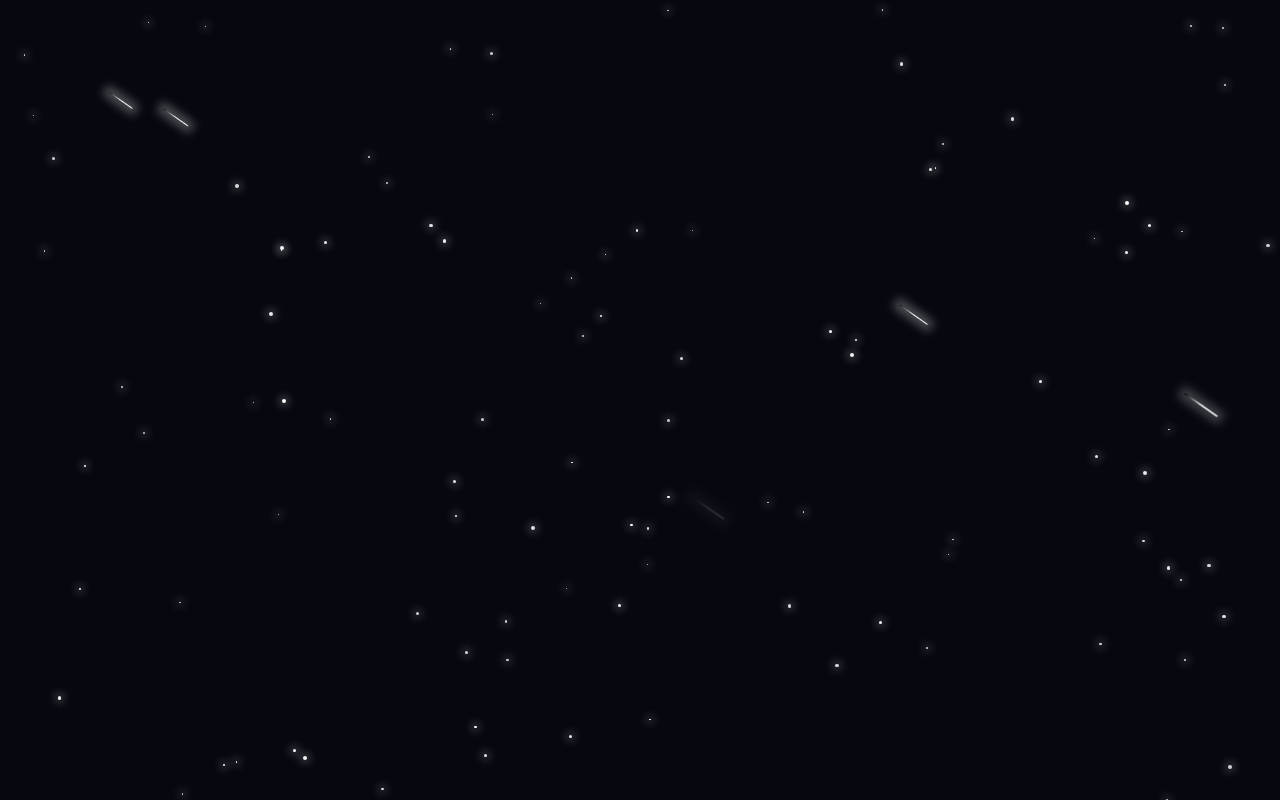
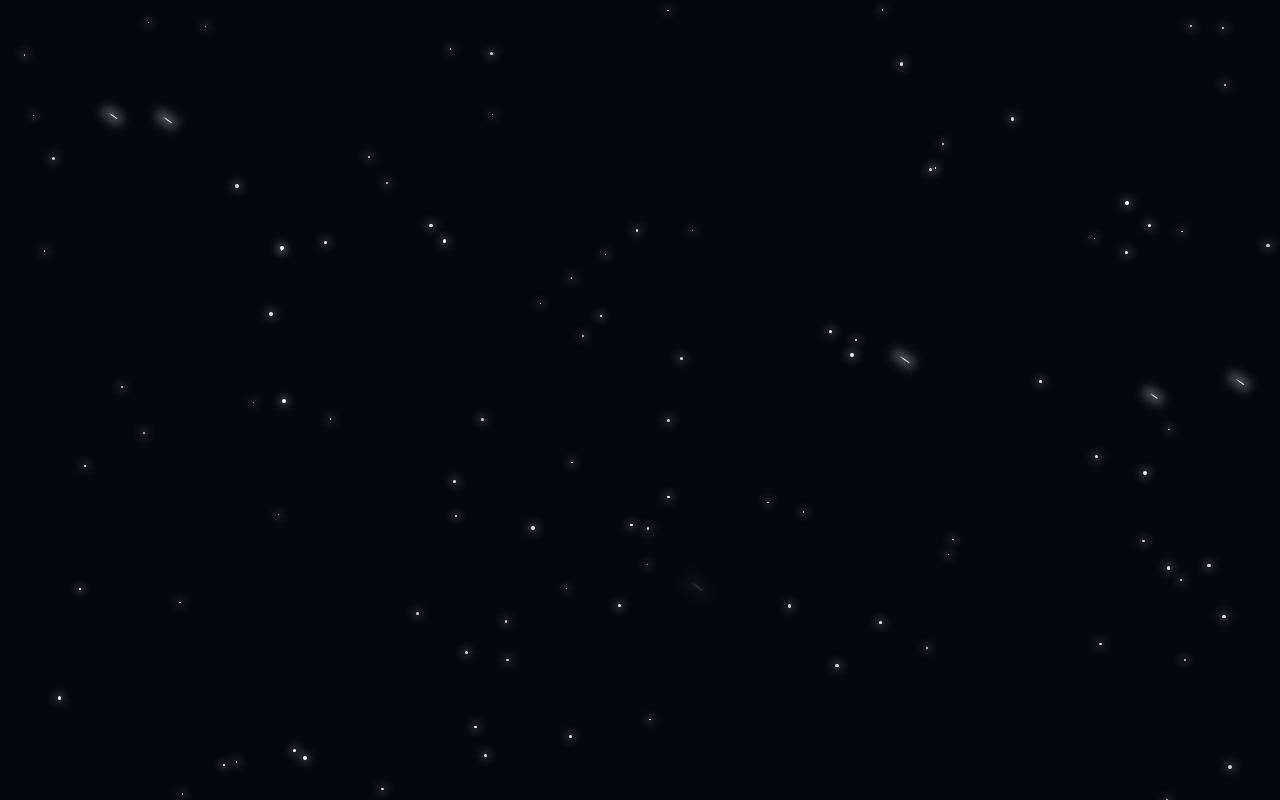
Before and after one commit to med4h/Portfolio, a React (Vite) app: page / in a window 1280 px wide. Built offline with nearby package versions, Linux system fonts and the light colour scheme.

Commit message:
updated meteors

```diff
--- a/src/components/StarBackground.jsx
+++ b/src/components/StarBackground.jsx
@@ -32,7 +32,7 @@ export const StarBackground = () => {
 
 
     const generateMeteors = () => {
-        const numberOfMeteors = 5
+        const numberOfMeteors = 6
 
         const newMeteors = []
 
@@ -41,7 +41,7 @@ export const StarBackground = () => {
                 id: i,
                 size: Math.random() * 1 + 1,
                 x: Math.random() * 100,
-                y: Math.random() * 30,
+                y: Math.random() * 40,
                 delay: Math.random() * 30,
                 animationDuration: Math.random() * 3 + 3,
             });
@@ -70,7 +70,7 @@ return <div className="fixed inset-0 overflow-hidden pointer-events-none z-0">
                 key={meteor.id}
                 className="meteor animate-meteor"
                 style={{
-                    width: meteor.size * 25 + "px",
+                    width: meteor.size * 10 + "px",
                     height: meteor.size + "px",
                     left: meteor.x + "%",
                     top: meteor.y + "%",
```
